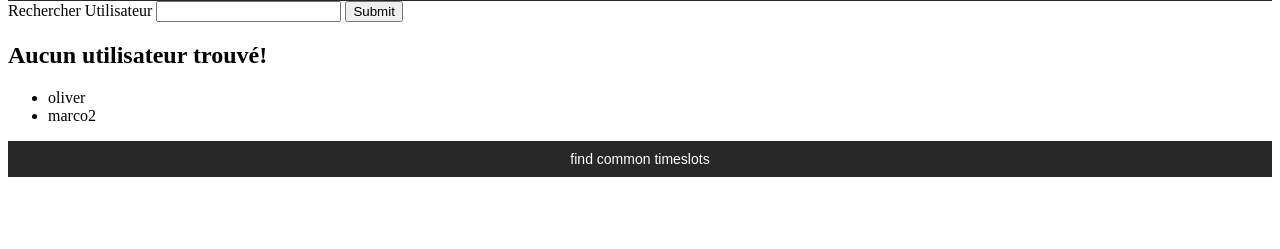
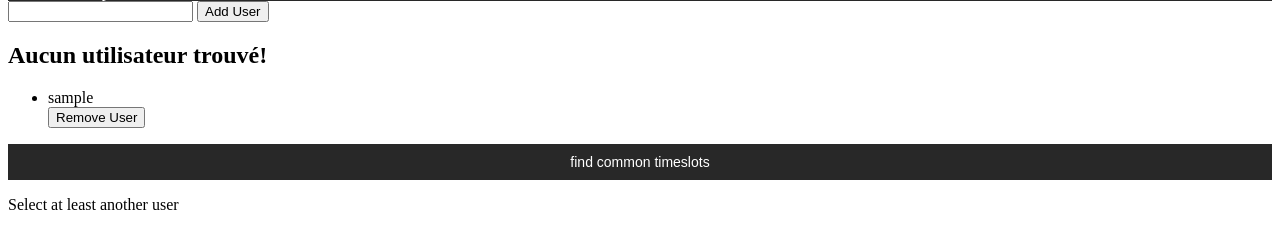
Before and after one commit to MarcoHeyden2309/calendar-app, a Flask app: page /matching in a window 1280 px wide. Shown: the part 87-336 px from the top of the page. Run offline with Flask 2, Linux system fonts and the light colour scheme; the visitor is signed in with stand-in values (Sample User, id 1); data comes from the database, SQL or seed files in the repository; some libraries are stand-ins or nearby versions.

Commit message:
added remove button on the matching template. blocks user to launch the algorithm if he has not selected another user

```diff
--- a/app.py
+++ b/app.py
@@ -396,17 +396,36 @@ def confirm(appId, confirm):
 @ app.route('/matching', methods=['GET', 'POST'])
 @ login_required
 def match():
-    #slots = find_available_time_slots()
+    if current_user.is_authenticated:
+        name = current_user.username
+    else:
+        name = None
+
     form = SearchForm()
 
     foundUsers = []
     sameUser = False
     sameSelectedUser = False
     if not hasattr(current_app, 'selected_users'):
-        current_app.selected_users = {5: 'oliver', 6: 'marco2'}
+        current_app.selected_users = {current_user.id: current_user.username}
 
+    if request.method == 'POST':
+        if request.form.get('rmUser_button'):
+            rmUser = request.form['rmUser']
 
+            for key, value in current_app.selected_users.items():
+                    if value == rmUser:
+                        del current_app.selected_users[key]
+                        break
+        elif request.form.get('addUser_button'):
+            foundUsers = User.query.filter_by(username=request.form['username']).first()
+            if foundUsers:
+                if foundUsers.id == current_user.id:
+                    sameUser = True
+                if current_app.selected_users.get(str(foundUsers.id)) != None:
+                    sameSelectedUser = True
 
+    '''
     if form.validate_on_submit():
         foundUsers = User.query.filter_by(username=form.InputString.data).first()
 
@@ -415,11 +434,10 @@ def match():
                 sameUser = True
             if current_app.selected_users.get(str(foundUsers.id)) != None:
                 sameSelectedUser = True
+    '''
 
 
-
-
-    return render_template('matching_algorithm.html', form = form, sameUser = sameUser, foundUsers = foundUsers, sameSelectedUser = sameSelectedUser, selectedUsers = current_app.selected_users)
+    return render_template('matching_algorithm.html', form = form, sameUser = sameUser, foundUsers = foundUsers, sameSelectedUser = sameSelectedUser, selectedUsers = current_app.selected_users, name = name)
 
 
 @ app.route('/add_selected_user/<id>/<name>', methods=['GET', 'POST'])
@@ -435,7 +453,10 @@ def add_selected_user(id, name):
 @ app.route('/matching/asked', methods=['GET', 'POST'])
 @ login_required
 def ask():
-
+    if current_user.is_authenticated:
+        name = current_user.username
+    else:
+        name = None
     cureentTime = datetime.now()
     idArray = list(current_app.selected_users.keys())
     time_slots = find_available_time_slots(idArray, cureentTime)
@@ -459,7 +480,7 @@ def ask():
 
         print("slot-title "+str(type(slot)))
         return redirect('/dashboard')
-    return render_template('select_common_slot.html', foundSlots = time_slots)
+    return render_template('select_common_slot.html', foundSlots = time_slots, name = name)
 
 
 
--- a/templates/dashboard.html
+++ b/templates/dashboard.html
@@ -20,6 +20,7 @@
     {{ dateform.submit()}}
 
 
+    <button type="button" onclick="location.href='/matching'">Common slot Algorithm</button>
 
 
     <table>
--- a/templates/matching_algorithm.html
+++ b/templates/matching_algorithm.html
@@ -2,8 +2,7 @@
 {% extends "navigation.html" %}
 {% block content %}
 
-    {% set foundUserArray = [] %}
-
+<!--
     <form action="/matching" method="POST">
         {{ form.hidden_tag() }}
         {{form.InputString.label}}
@@ -12,7 +11,11 @@
 
 
     </form>
-
+    -->
+                    <form method="POST" action="/matching">
+                    <input type="text" name="username">
+                    <input type="submit" value="Add User" name="addUser_button">
+                    </form>
 
 
     {% if not foundUsers %}
@@ -35,14 +38,25 @@
 
     <ul>
         {% for value in selectedUsers.values() %}
-        <li>{{ value }}</li>
+        <li>{{ value }} <br>
+                    <form method="POST" action="/matching">
+                        <input type="hidden" name="rmUser" value="{{value}}">
+                        <input type="submit" value="Remove User" name="rmUser_button">
+                    </form>
+        </li>
         {% endfor %}
     </ul>
 
+    {% if selectedUsers|length > 1 %}
         <button type="button" onclick="location.href='/matching/asked'">
             find common timeslots
         </button>
-
+    {% else %}
+        <button type="button" disabled onclick="location.href='/matching/asked'">
+            find common timeslots
+        </button>
+        <p>Select at least another user</p>
+    {% endif %}
 
 
 {% endblock %}
```
